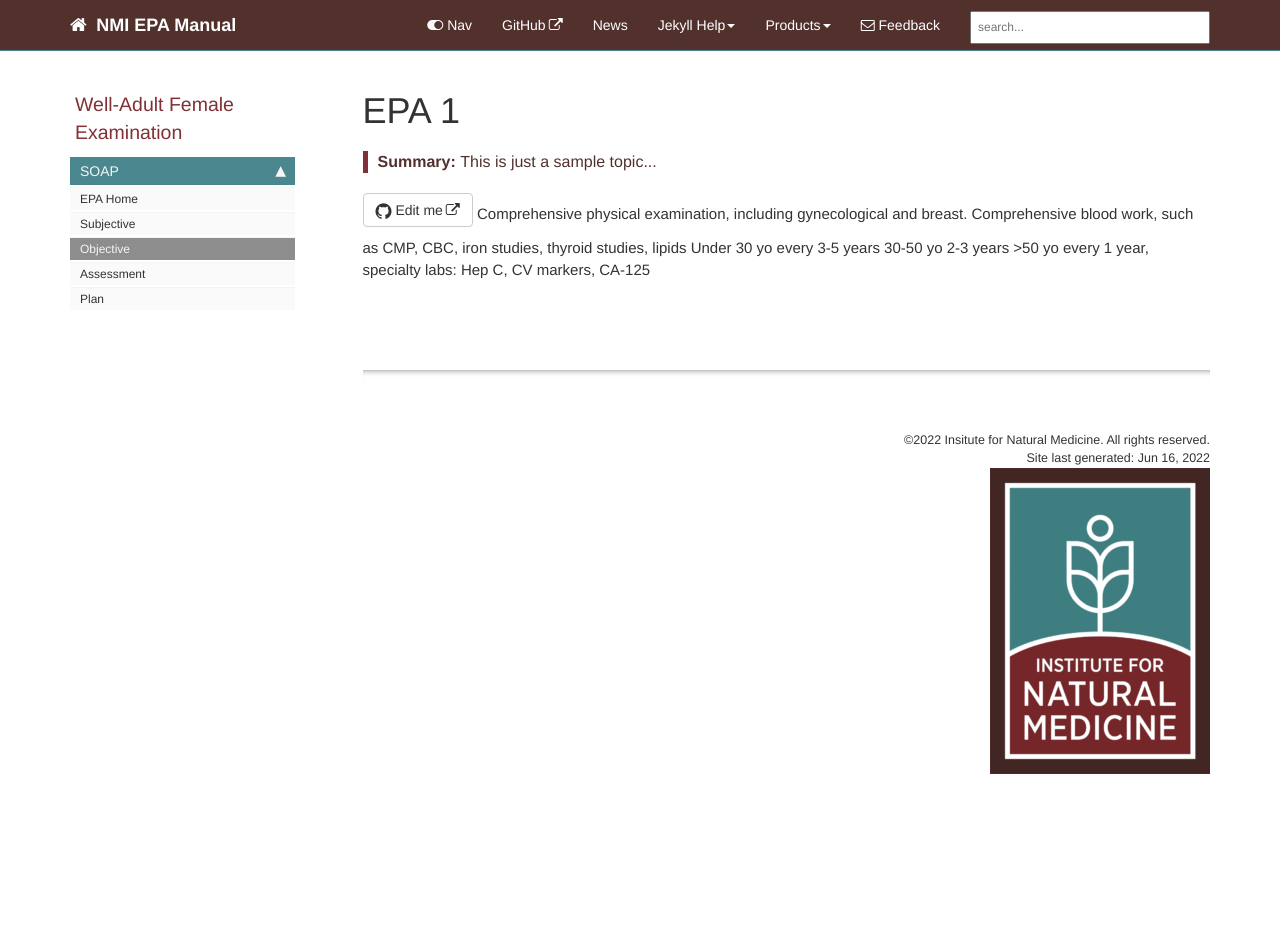
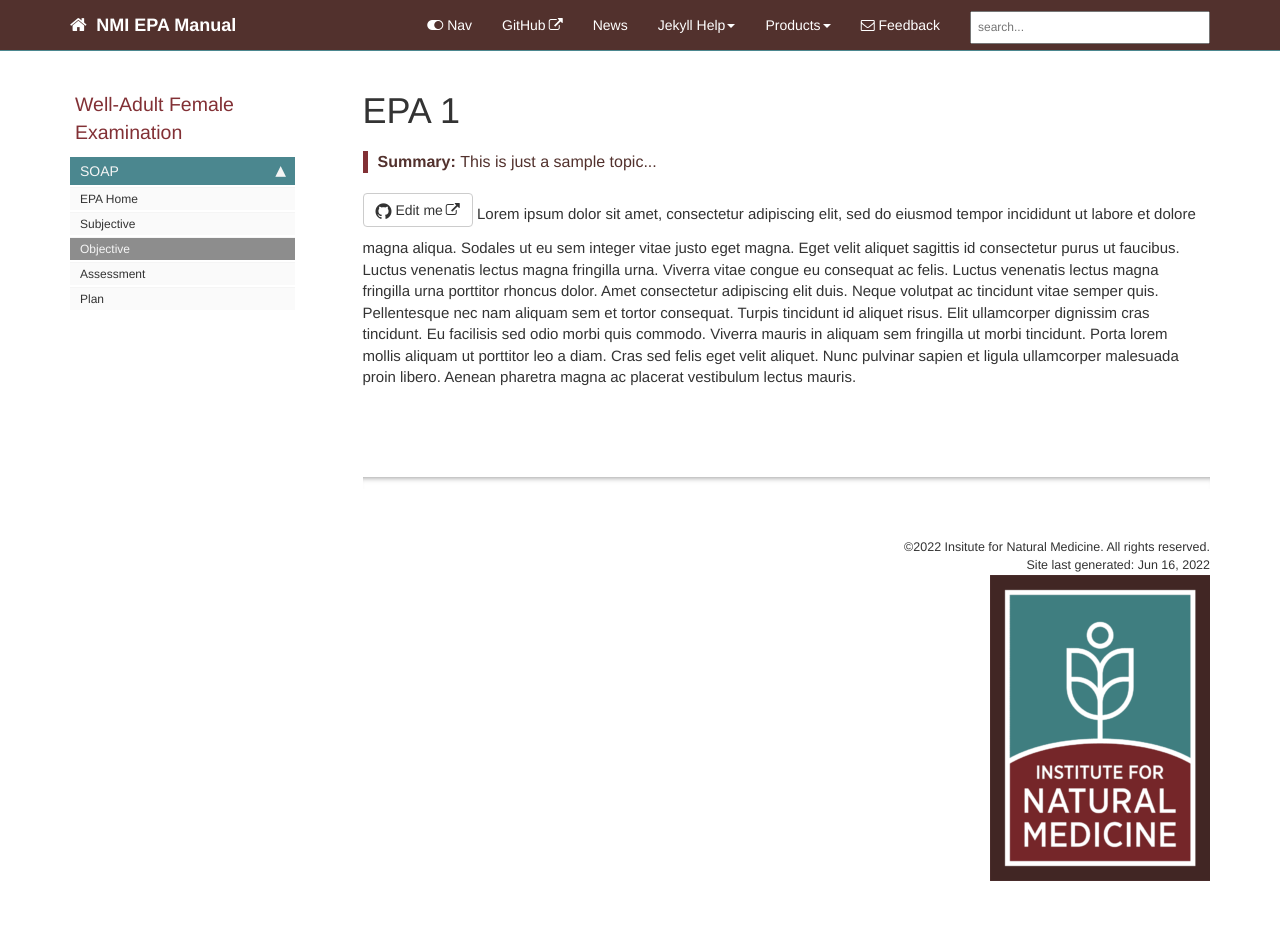
Before and after one commit to naturemed/naturemed.github.io, a Jekyll site: the page built from pages/epa/001/epa001_objective.html, in a window 1280 px wide. Built offline with Jekyll 4.4.1, drawn with Linux system fonts in a browser that asks for light colours; comment, search, counter and statistics services are not loaded; before the commit the page ends 900 px from its top, so only the background shows below that.

Commit message:
Update epa001_objective.html

```diff
--- a/pages/epa/001/epa001_objective.html
+++ b/pages/epa/001/epa001_objective.html
@@ -7,8 +7,4 @@ permalink: epa001_objective.html
 folder: epa/001
 ---
 
-Comprehensive physical examination, including gynecological and breast.
-Comprehensive blood work, such as CMP, CBC, iron studies, thyroid studies, lipids
-Under 30 yo every 3-5 years
-30-50 yo 2-3 years
->50 yo every 1 year, specialty labs: Hep C, CV markers, CA-125
+Lorem ipsum dolor sit amet, consectetur adipiscing elit, sed do eiusmod tempor incididunt ut labore et dolore magna aliqua. Sodales ut eu sem integer vitae justo eget magna. Eget velit aliquet sagittis id consectetur purus ut faucibus. Luctus venenatis lectus magna fringilla urna. Viverra vitae congue eu consequat ac felis. Luctus venenatis lectus magna fringilla urna porttitor rhoncus dolor. Amet consectetur adipiscing elit duis. Neque volutpat ac tincidunt vitae semper quis. Pellentesque nec nam aliquam sem et tortor consequat. Turpis tincidunt id aliquet risus. Elit ullamcorper dignissim cras tincidunt. Eu facilisis sed odio morbi quis commodo. Viverra mauris in aliquam sem fringilla ut morbi tincidunt. Porta lorem mollis aliquam ut porttitor leo a diam. Cras sed felis eget velit aliquet. Nunc pulvinar sapien et ligula ullamcorper malesuada proin libero. Aenean pharetra magna ac placerat vestibulum lectus mauris.
```
